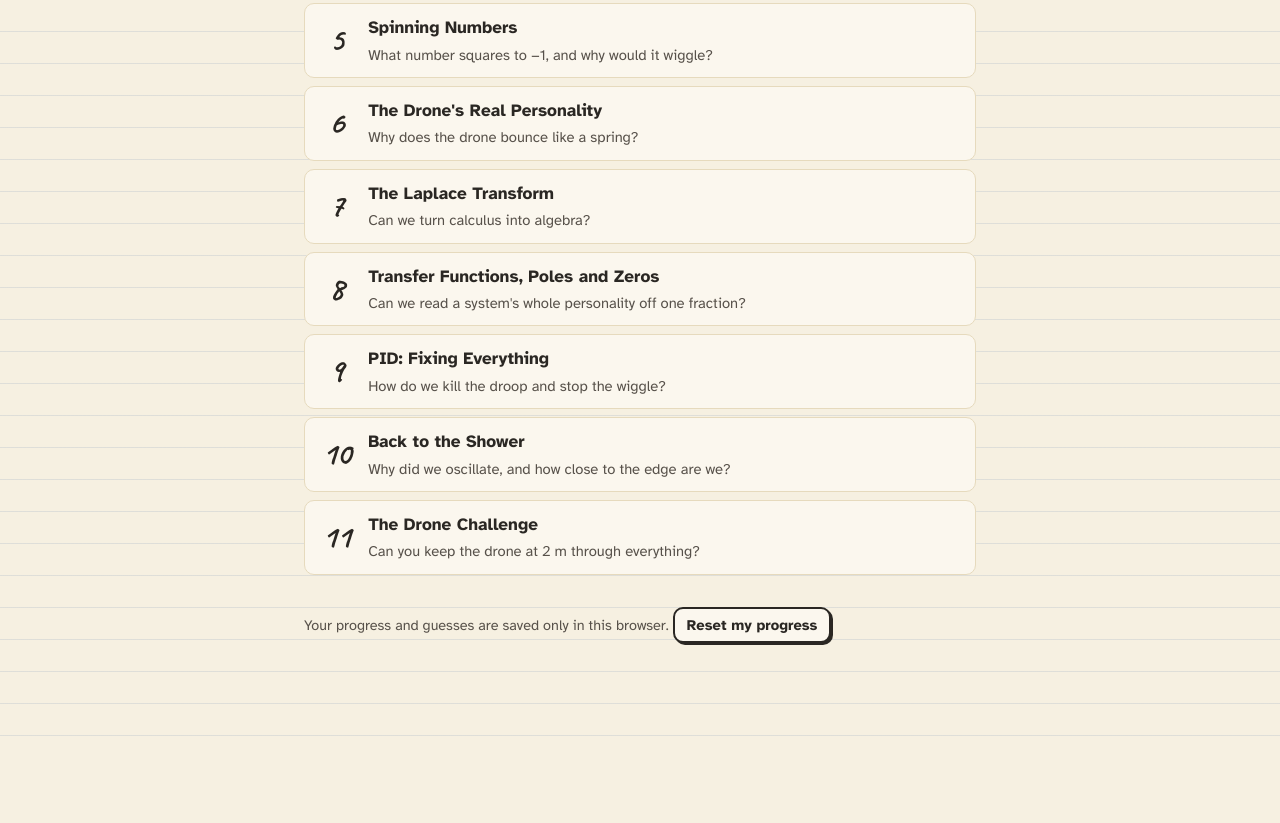
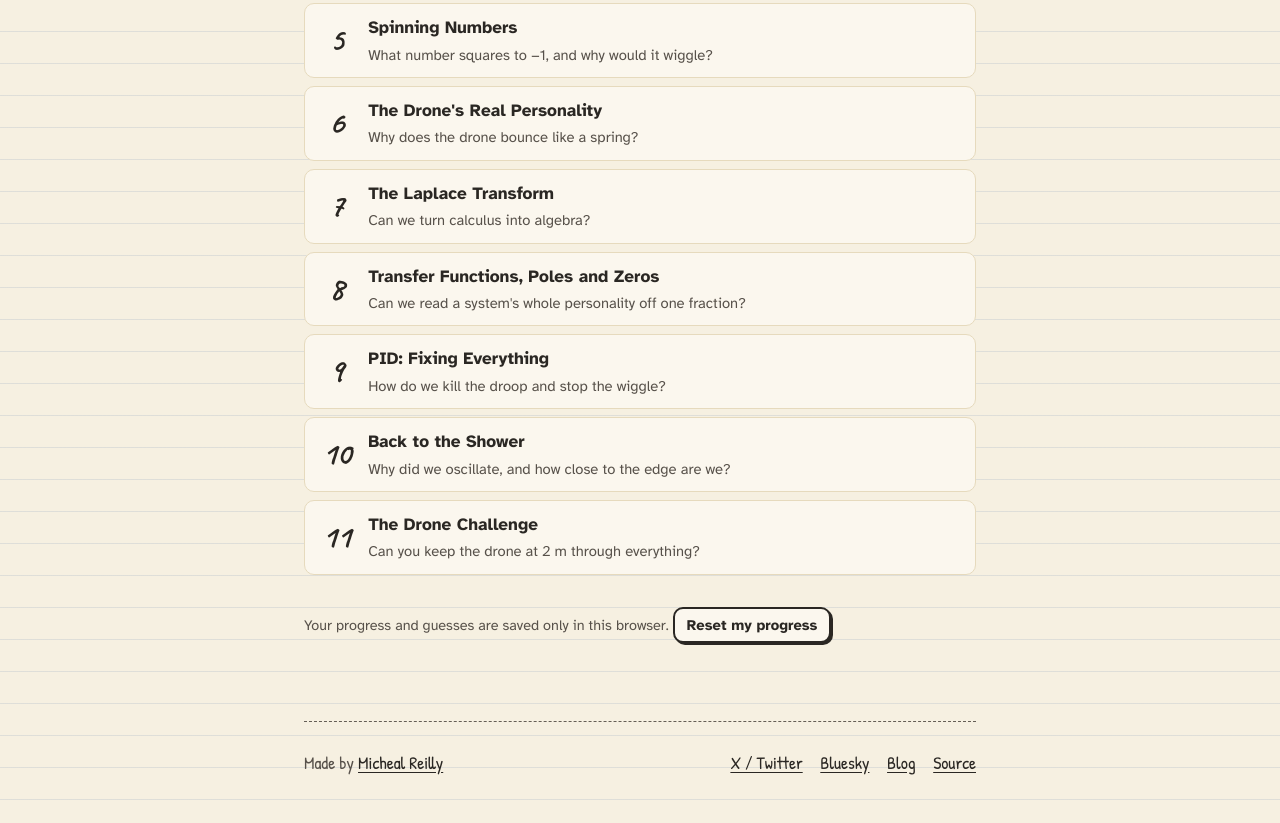
Before and after one commit to mtreilly/drone-101, a website built with Vite: page index.html in a window 1280 px wide. Shown: the part 1472-2295 px from the top of the page. Before the commit the page ends 2225 px from the top, so only its background shows below. Built offline with nearby package versions, Linux system fonts and the light colour scheme.

Commit message:
feat: add author footer with X, Bluesky, blog and source links

```diff
--- a/public/locales/en/common.json
+++ b/public/locales/en/common.json
@@ -180,5 +180,14 @@
     "thrust": "thrust (N)",
     "temp": "temperature (°C)",
     "knob": "knob"
+  },
+  "footer": {
+    "label": "About the author",
+    "madeBy": "Made by",
+    "name": "Micheal Reilly",
+    "x": "X / Twitter",
+    "bluesky": "Bluesky",
+    "blog": "Blog",
+    "source": "Source"
   }
 }
--- a/src/core/app.ts
+++ b/src/core/app.ts
@@ -121,13 +121,31 @@ function buildShell(): DocumentFragment {
     legend,
   );
   main = h('main', { id: 'main', tabindex: '-1' });
-  frag.append(skip, header, drawer, scrim, main);
+  frag.append(skip, header, drawer, scrim, main, buildFooter());
   for (let i = 0; i < CHAPTER_COUNT; i++) {
     const title = tc(`chapters.${i}.title`);
     strip.append(h('li', null, h('a', { href: `#/ch/${i}`, 'aria-label': tc('nav.chapterN', { n: i, title }), title }, String(i))));
     drawerList.append(h('li', null, h('a', { href: `#/ch/${i}` }, h('span', { class: 'num' }, String(i)), h('span', null, title), h('span', { class: 'done-mark', 'aria-hidden': 'true' }))));
   }
   return frag;
+}
+
+const AUTHOR_LINKS: [key: string, href: string][] = [
+  ['x', 'https://x.com/MichealReilly'],
+  ['bluesky', 'https://bsky.app/profile/michealrs.bsky.social'],
+  ['blog', 'https://actuallymaybe.com'],
+  ['source', 'https://github.com/mtreilly/drone-101'],
+];
+
+function buildFooter(): HTMLElement {
+  const links = h('ul', { class: 'footer-links' });
+  for (const [key, href] of AUTHOR_LINKS) links.append(h('li', null, h('a', { href, rel: 'me noopener' }, tc(`footer.${key}`))));
+  return h(
+    'footer',
+    { class: 'site-footer', 'aria-label': tc('footer.label') },
+    h('p', null, `${tc('footer.madeBy')} `, h('a', { href: 'https://actuallymaybe.com', class: 'footer-name' }, tc('footer.name'))),
+    links,
+  );
 }
 
 function legendContent(): HTMLElement {
--- a/src/core/base.css
+++ b/src/core/base.css
@@ -317,7 +317,7 @@ strong {
 
 /* ---------- page layout ---------- */
 main {
-  padding: 0 var(--gutter) 6rem;
+  padding: 0 var(--gutter) 4rem;
 }
 .page {
   max-width: var(--measure);
@@ -484,3 +484,46 @@ main {
     animation: fade-in 150ms ease;
   }
 }
+
+/* ---------- footer ---------- */
+.site-footer {
+  width: min(var(--measure), 100% - 2 * var(--gutter));
+  margin: 0 auto;
+  padding: 1.25rem 0 2.5rem;
+  border-top: 1.5px dashed var(--ink-3);
+  display: flex;
+  flex-wrap: wrap;
+  align-items: baseline;
+  justify-content: space-between;
+  gap: 0.5rem 1.5rem;
+  font-family: var(--font-hand);
+  font-size: 1.1rem;
+  color: var(--ink-2);
+}
+.site-footer p {
+  margin: 0;
+}
+.site-footer a {
+  color: var(--ink);
+  text-underline-offset: 3px;
+}
+.site-footer a:hover {
+  color: var(--c-output);
+}
+.site-footer a:focus-visible {
+  outline: 2px solid var(--focus);
+  outline-offset: 2px;
+  border-radius: 2px;
+}
+.footer-links {
+  list-style: none;
+  margin: 0;
+  padding: 0;
+  display: flex;
+  flex-wrap: wrap;
+  gap: 0.25rem 1.1rem;
+}
+.footer-links a {
+  display: inline-block;
+  padding: 0.35rem 0;
+}
```
